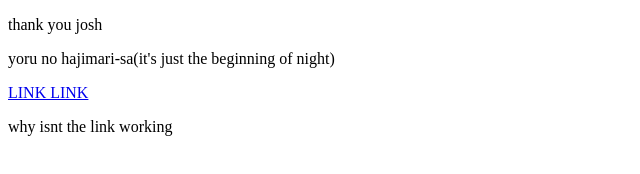
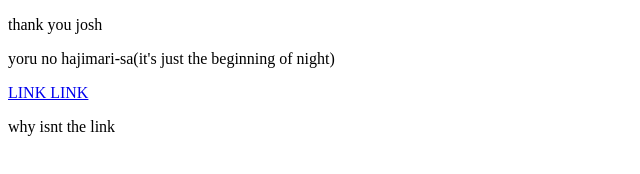
Before and after one commit to aaronotacku/aaronotacku.github.io, a plain HTML site: page index.html in a window 1280 px wide. Shown: the full height of the page, 0-640 px from the left. Drawn offline with Linux system fonts and the light colour scheme.

Commit message:
Update index.html

```diff
--- a/index.html
+++ b/index.html
@@ -9,6 +9,6 @@
     <p>thank you josh</p>
     <p>yoru no hajimari-sa(it's just the beginning of night)</p>
     <a href="portal.html"><p>LINK LINK</p></a>
-    <p>why isnt the link working</p>
+    <p>why isnt the link</p>
 </body>
 </html>
```
